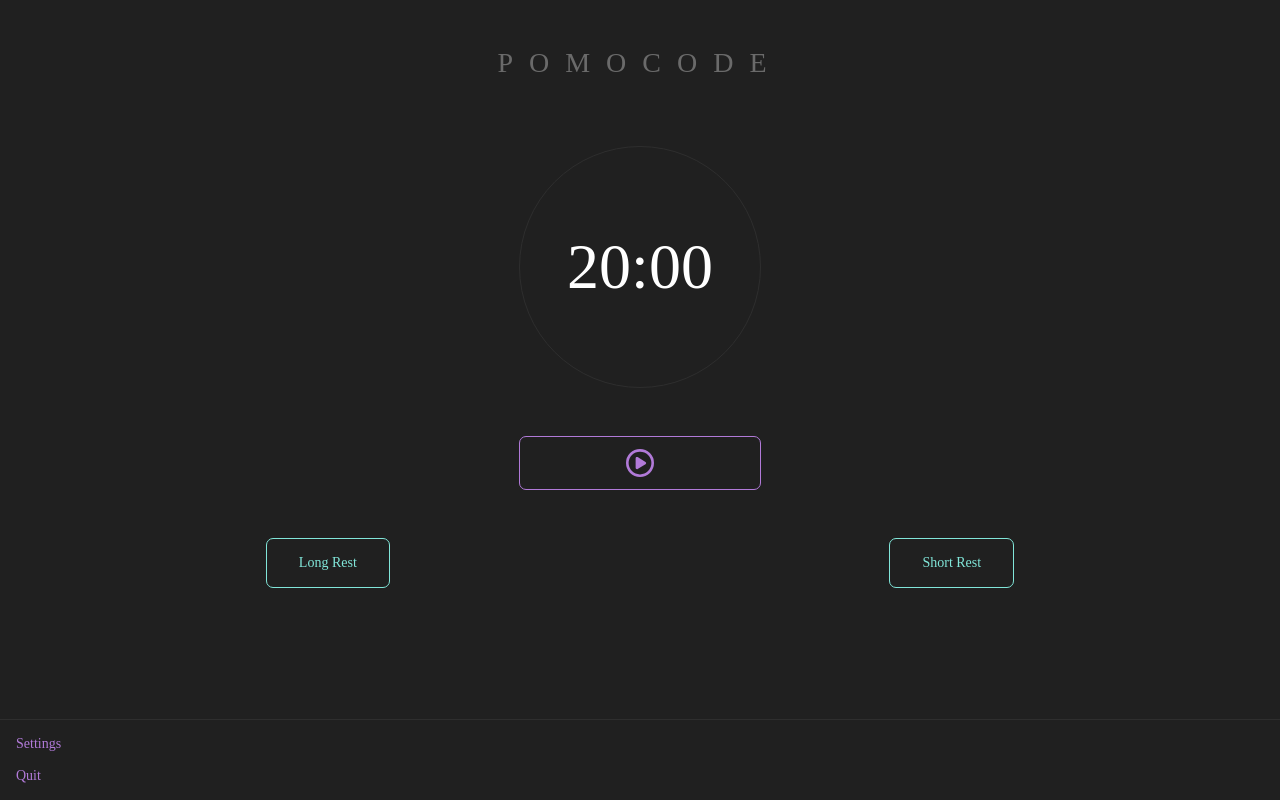
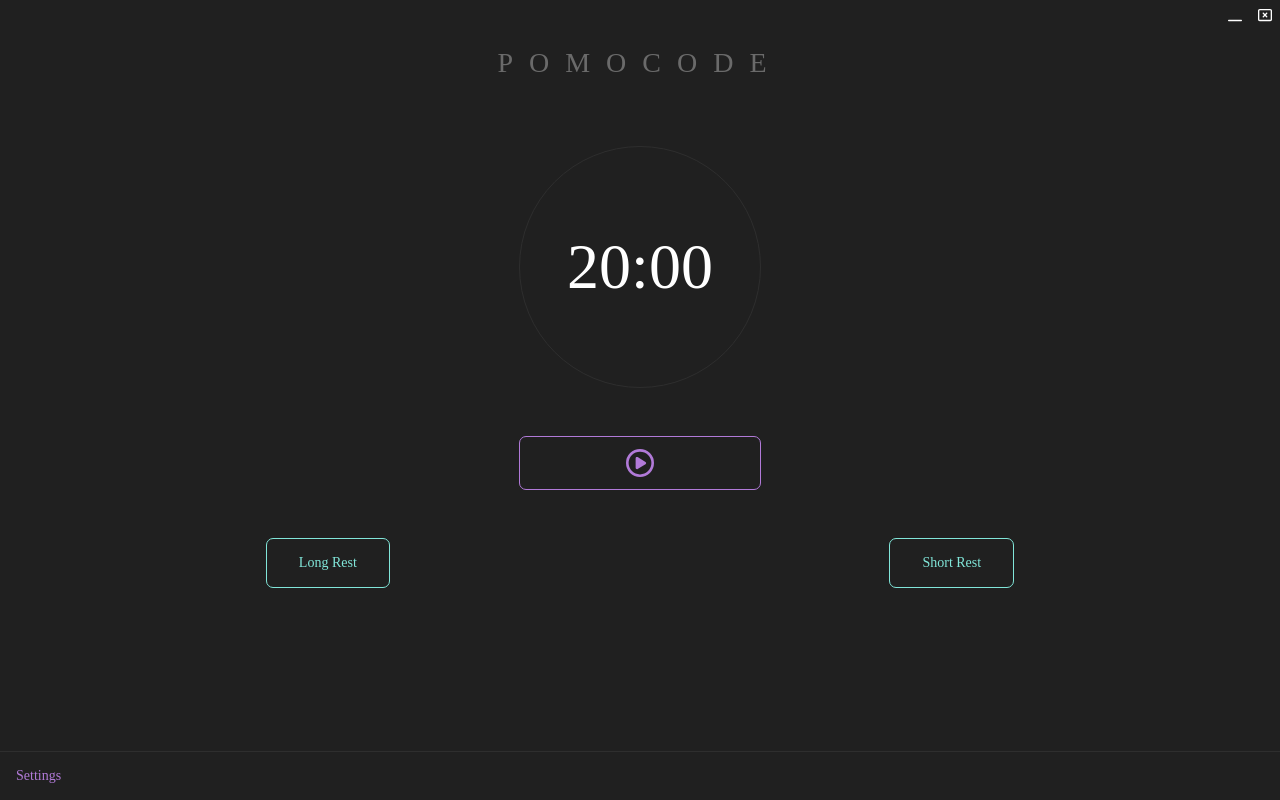
Before and after one commit to devcanovas/pomo, a React (Vite) app: page / in a window 1280 px wide. Built offline with nearby package versions, Linux system fonts and the light colour scheme.

Commit message:
Removing quit button and reimplementing the custom titlebar

```diff
--- a/src/App.jsx
+++ b/src/App.jsx
@@ -1,10 +1,12 @@
 import GlobalStyles from "./components/GlobalStyles";
 import MenuTools from "./components/MenuTools";
+import Titlebar from "./components/Titlebar";
 import PomodoroPage from "./pages/Pomodoro";
 
 export default function App() {
   return (
     <>
+      <Titlebar />
       <GlobalStyles />
       <PomodoroPage />
       <MenuTools />
--- a/src/components/MenuTools/index.jsx
+++ b/src/components/MenuTools/index.jsx
@@ -30,7 +30,6 @@ export default function MenuTools() {
   return (
     <MenuContainer>
       <MenuButton>Settings</MenuButton>
-      <MenuButton onClick={() =>appWindow.close()}>Quit</MenuButton>
     </MenuContainer>
   );
 }
--- /dev/null
+++ b/src/components/Titlebar/index.jsx
@@ -0,0 +1,44 @@
+import styled from "styled-components";
+import { appWindow } from "@tauri-apps/api/window";
+import { FontAwesomeIcon } from "@fortawesome/react-fontawesome";
+import { faWindowClose } from "@fortawesome/free-regular-svg-icons";
+import { faWindowMinimize } from "@fortawesome/free-regular-svg-icons";
+
+const TitlebarContainer = styled.div`
+  height: 30px;
+  background: transparent;
+  user-select: none;
+  display: flex;
+  justify-content: flex-end;
+  position: fixed;
+  top: 0;
+  left: 0;
+  right: 0;
+`;
+
+const TitlebarButton = styled.div`
+  display: inline-flex;
+  justify-content: center;
+  align-items: center;
+  width: 30px;
+  height: 30px;
+  color: white;
+  transition: .5s;
+  &:hover {
+    cursor: pointer;
+    background-color: #2e2e2e;
+  }
+`;
+
+export default function Titlebar() {
+  return (
+    <TitlebarContainer data-tauri-drag-region>
+      <TitlebarButton onClick={() => appWindow.hide()}>
+        <FontAwesomeIcon icon={faWindowMinimize} />
+      </TitlebarButton>
+      <TitlebarButton onClick={() => appWindow.close()}>
+        <FontAwesomeIcon icon={faWindowClose} />
+      </TitlebarButton>
+    </TitlebarContainer>
+  );
+}
```
Also changed, not shown: 1 other file (tests, documents, lock files or other folders).
